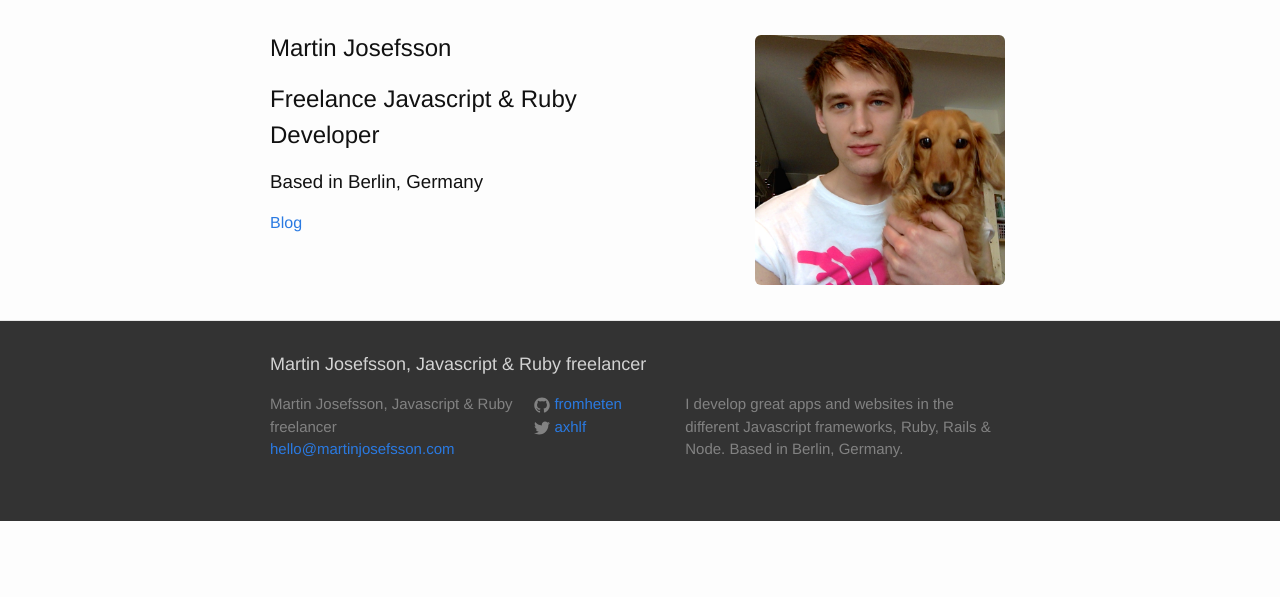
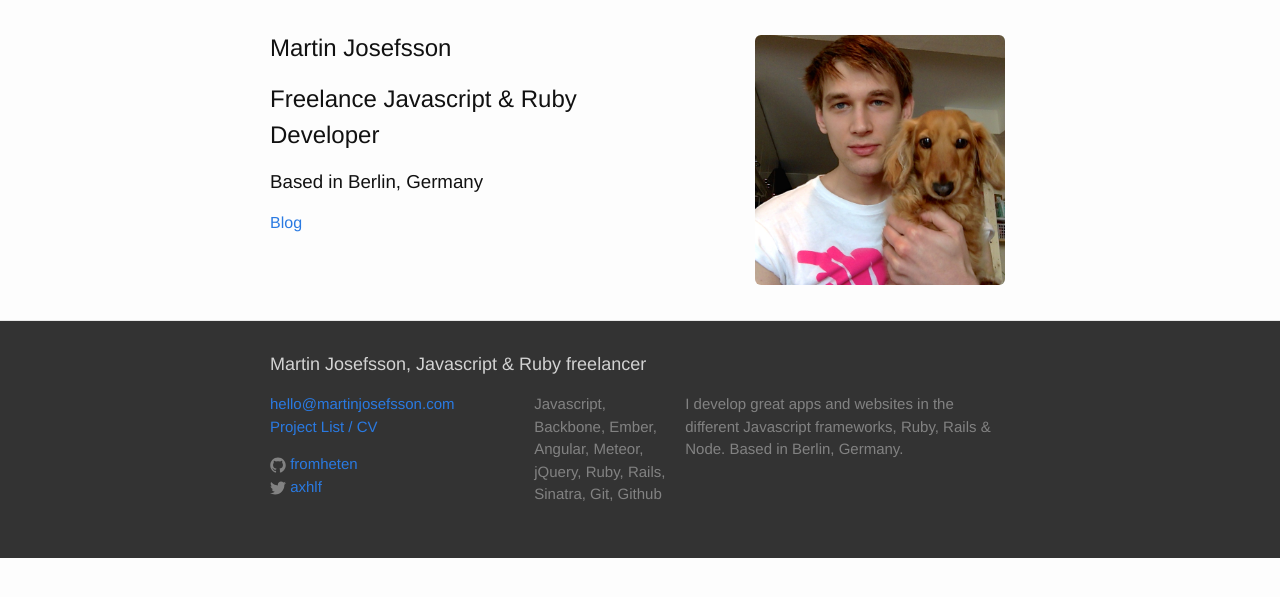
Before and after one commit to fromheten/fromheten.github.io, a Jekyll site: the page built from index.html, in a window 1280 px wide. Shown: the top 597 px of the page. Built offline with Jekyll 4.4.1, drawn with Linux system fonts in a browser that asks for light colours.

Commit message:
Add resume & list of technologies

```diff
--- a/_includes/footer.html
+++ b/_includes/footer.html
@@ -7,12 +7,10 @@
     <div class="footer-col-wrapper">
       <div class="footer-col  footer-col-1">
         <ul class="contact-list">
-          <li>{{ site.title }}</li>
           <li><a href="mailto:{{ site.email }}">{{ site.email }}</a></li>
+          <li><a href="martin-josefsson-developer-resume.pdf">Project List / CV</a></li>
         </ul>
-      </div>
 
-      <div class="footer-col  footer-col-2">
         <ul class="social-media-list">
           {% if site.github_username %}
           <li>
@@ -43,7 +41,23 @@
           </li>
           {% endif %}
         </ul>
+
+
       </div>
+
+      <div class="footer-col  footer-col-2">
+        Javascript,
+        Backbone,
+        Ember,
+        Angular,
+        Meteor,
+        jQuery,
+        Ruby,
+        Rails,
+        Sinatra,
+        Git,
+        Github
+     </div>
 
       <div class="footer-col  footer-col-3">
         <p class="text">{{ site.description }}</p>
```
Also changed, not shown: 1 other file.
